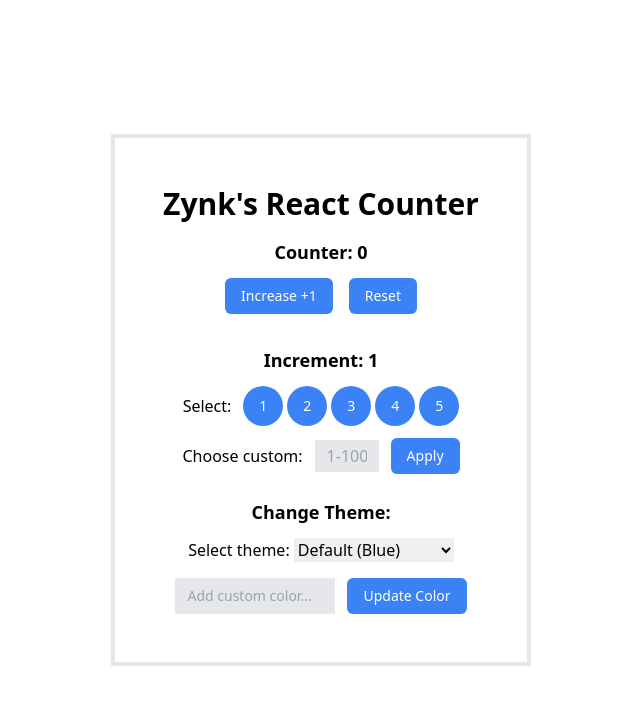
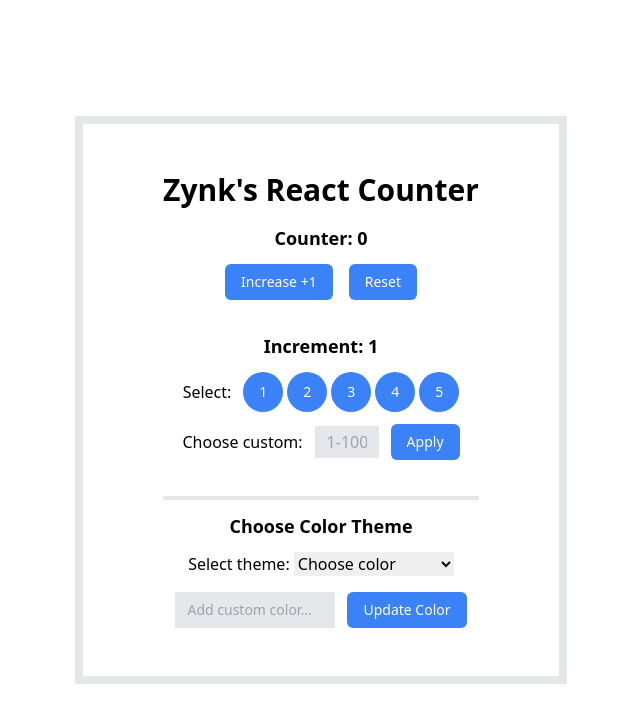
Before and after one commit to zynkd/react_playground, a React (Create React App) app: page / in a window 1280 px wide. Shown: the top 722 px of the page, without its empty margins (319-959 px from the left). Built offline with nearby package versions, Linux system fonts and the light colour scheme; no server answers; the HTML template or start-up script is replaced by a standard one.

Commit message:
Simplified temporary error messages, updated styling (horiz. line)

```diff
--- a/src/App.js
+++ b/src/App.js
@@ -29,14 +29,20 @@ function App() {
       .then((data) => setDataFromServer(data));
   }, []);
 
-  // Make error message appear for only a couple of seconds
-  useEffect(() => {
-    const timer = setTimeout(() => {
-      setHasErrorSubmitColor(false);
-    }, 3000);
+  // // Make error message appear for only a couple of seconds
+  // useEffect(() => {
+  //   const timer = setTimeout(() => {
+  //     setHasErrorSubmitColor(false);
+  //   }, 3000);
 
-    return () => clearTimeout(timer);
-  }, [hasErrorSubmitColor]);
+  //   return () => clearTimeout(timer);
+  // }, [hasErrorSubmitColor]);
+
+  const displayTempErrorMessage = (errorSetter, timer) => {
+    errorSetter(true);
+
+    setTimeout(() => errorSetter(false), timer);
+  };
 
   const handleTextColor = (e) => {
     const typedInput = e.target.value;
@@ -54,7 +60,10 @@ function App() {
 
     setTextColor('');
 
-    foundColor ? setColor(foundColor.hex) : setHasErrorSubmitColor(true);
+    // foundColor ? setColor(foundColor.hex) : setHasErrorSubmitColor(true);
+    foundColor
+      ? setColor(foundColor.hex)
+      : displayTempErrorMessage(setHasErrorSubmitColor, 3500);
   };
 
   const handleSelectIncrement = (e) => {
@@ -126,7 +135,7 @@ function App() {
 
   return (
     <div className='h-screen flex flex-col items-center justify-center'>
-      <form className='border-4 p-12' onSubmit={handleFormSubmit}>
+      <form className='border-8 px-20 py-12' onSubmit={handleFormSubmit}>
         <h1 className='form-title mb-4 text-3xl font-bold'>
           Zynk's React Counter
         </h1>
@@ -163,7 +172,7 @@ function App() {
           </div>
         </div>
 
-        <div className='text-center text-md mb-6'>
+        <div className='text-center text-md mb-9'>
           <h2 className='mb-3 text-lg font-bold'>
             {`Increment: ${increment}`}
           </h2>
@@ -191,7 +200,7 @@ function App() {
             </div>
           </div>
 
-          <div className='flex justify-center items-center gap-3 mb-2'>
+          <div className='flex justify-center items-center gap-3'>
             <p>Choose custom: </p>
             <input
               type='text'
@@ -236,7 +245,8 @@ function App() {
         </div>
 
         <div className='text-center text-md'>
-          <h2 className='mb-3 text-lg font-bold'>{`Change Theme: `}</h2>
+          <hr class='mb-3 border-2' />
+          <h2 className='mb-3 text-lg font-bold'>{`Choose Color Theme`}</h2>
 
           <label htmlFor='id-select-counter-color'>{`Select theme: `}</label>
 
@@ -246,7 +256,7 @@ function App() {
             id='id-select-counter-color'
             className='outline-none mb-4 w-40'
           >
-            <option value=''>Default (Blue)</option>
+            <option value=''>Choose color</option>
             <option value='#795548'>Brown</option>
             <option value='#fb8c00'>Orange</option>
             <option value='#388e3c'>Green</option>
@@ -275,7 +285,8 @@ function App() {
                 'hover:bg-blue-600',
                 {
                   'opacity-50': hasErrorSubmitColor || hasErrorTextColor,
-                  'cursor-not-allowed': hasErrorSubmitColor || hasErrorTextColor,
+                  'cursor-not-allowed':
+                    hasErrorSubmitColor || hasErrorTextColor,
                   'hover:bg-blue-500': hasErrorSubmitColor || hasErrorTextColor,
                 },
               )}
```
